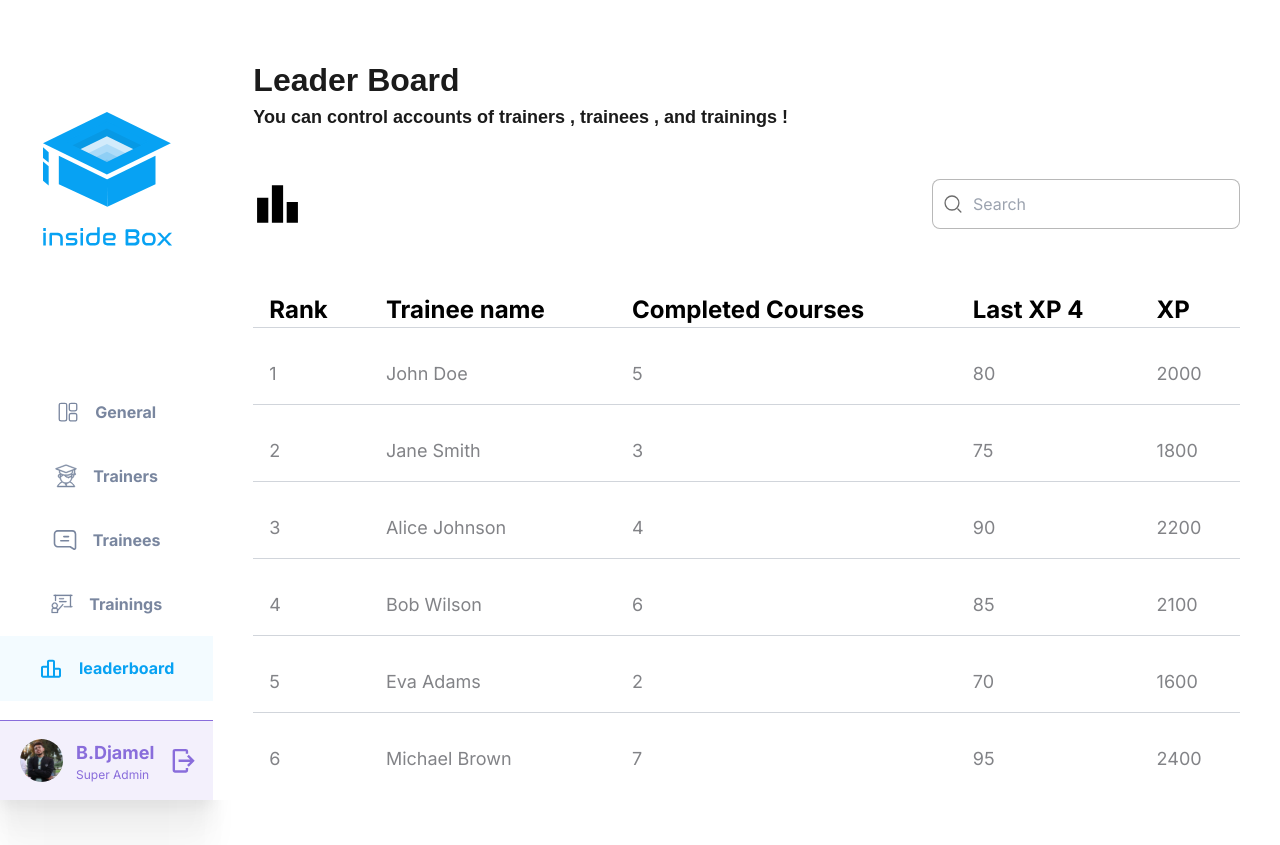
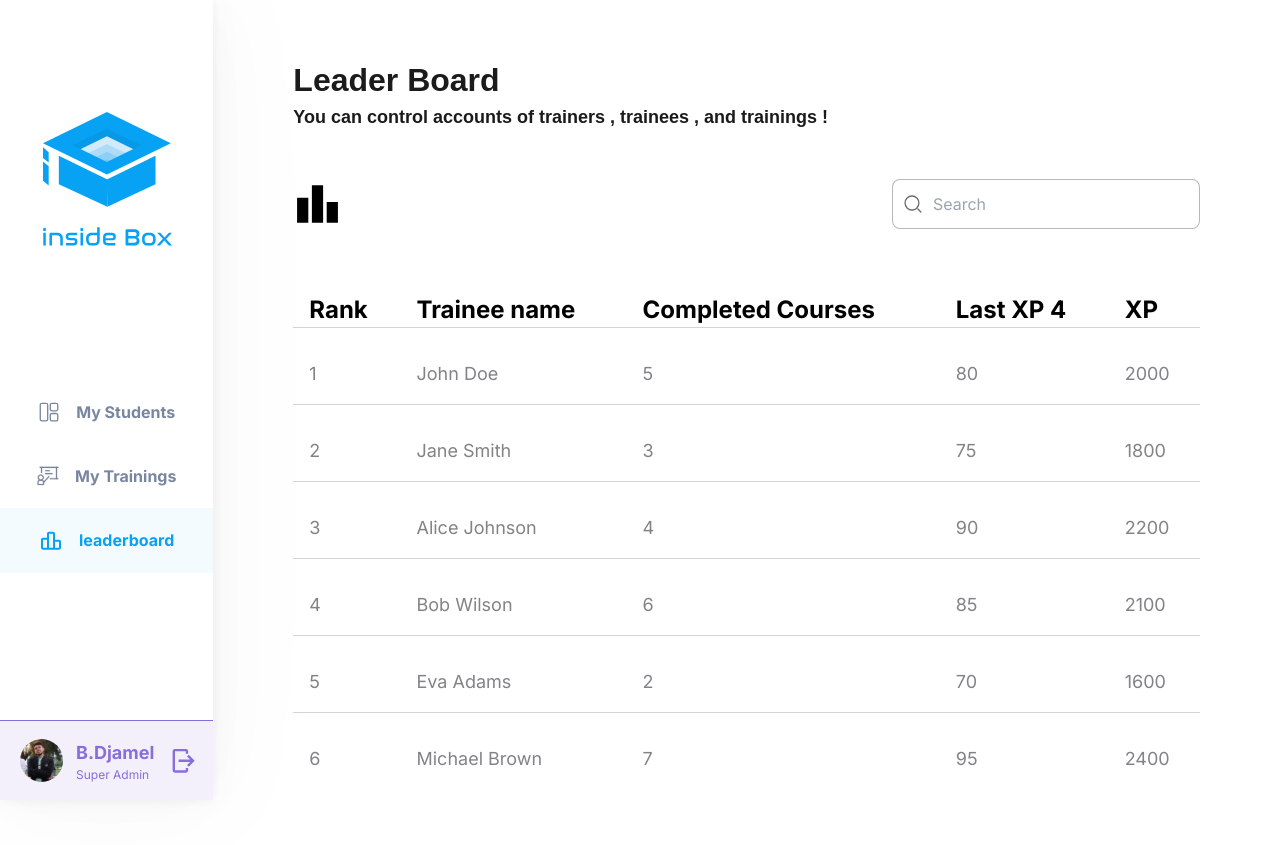
Before and after one commit to Rayan-Allali/inside-box, a Next.js app: page /leaderboard in a window 1280 px wide. Built offline with nearby package versions, Linux system fonts and the light colour scheme.

Commit message:
making some adjusment in SideNavBar

```diff
--- a/src/app/leaderboard/layout.tsx
+++ b/src/app/leaderboard/layout.tsx
@@ -17,7 +17,7 @@ export default function RootLayout({
     <html lang="en">
       <body className={inter.className}>
             <div className='w-screen h-screen flex'>
-                <SideNavbar Route='leaderboard'  />
+                <SideNavbar Route='leaderboard' User='Teacher' />
                 <main className='w-5/6 h-full bg-white'>{children}</main>
             </div>
         </body>
--- a/src/app/leaderboard/page.tsx
+++ b/src/app/leaderboard/page.tsx
@@ -48,7 +48,7 @@ export default function Home() {
         },
       ];
     return (
-      <main  className="p-10 py-14" >
+      <main  className="p-20 py-14" >
         <Header  title="Leader Board" subtitle="You can control accounts of trainers , trainees , and trainings  ! " />
         <div className="flex mt-12 items-center justify-between">
             <Image alt="leaderboardIcon" src={leaderBoard} />
--- a/src/components/Shared/Sidenavbar.tsx
+++ b/src/components/Shared/Sidenavbar.tsx
@@ -24,38 +24,44 @@ interface ISideNavbarProps {
 const index = (props: ISideNavbarProps) => {
   const { Route,User } = props;
   const [Elements, setElements] = useState([
-    { name: "General", pic: frame, Bleupic: frameBleu},
-    { name: "Trainers", pic: Trainer, Bleupic: TrainerBleu},
-    { name: "Trainees", pic: Trainees, Bleupic: TraineesBleu},
-    { name: "Trainings", pic: Trainings, Bleupic: TrainingsBleu},
-    { name: "leaderboard", pic: leaderBoard, Bleupic: leaderBoardBleu},
+    { name: "General", pic: frame, route:"General" , Bleupic: frameBleu},
+    { name: "Trainers", pic: Trainer, route:"Trainers" , Bleupic: TrainerBleu},
+    { name: "Trainees", pic: Trainees, route:"Trainees" , Bleupic: TraineesBleu},
+    { name: "Trainings", pic: Trainings, route:"Trainings" , Bleupic: TrainingsBleu},
+    { name: "leaderboard", pic: leaderBoard, route:"leaderboard" , Bleupic: leaderBoardBleu},
   ]);
 
   useEffect(() => {
     switch (User) {
-      case "Admin" || "Teacher" :
+      case "Admin" :
         setElements([
-          { name: "General", pic: frame, Bleupic: frameBleu},
-          { name: "Trainers", pic: Trainer, Bleupic: TrainerBleu},
-          { name: "Trainees", pic: Trainees, Bleupic: TraineesBleu},
-          { name: "Trainings", pic: Trainings, Bleupic: TrainingsBleu},
-          { name: "leaderboard", pic: leaderBoard, Bleupic: leaderBoardBleu},
+          { name: "General", pic: frame, route:"General" , Bleupic: frameBleu},
+          { name: "Trainers", pic: Trainer, route:"Trainers" , Bleupic: TrainerBleu},
+          { name: "Trainees", pic: Trainees, route:"Trainees" , Bleupic: TraineesBleu},
+          { name: "Trainings", pic: Trainings, route:"Trainings" , Bleupic: TrainingsBleu},
+          { name: "leaderboard", pic: leaderBoard, route:"leaderboard" , Bleupic: leaderBoardBleu},
         ])
         break;
       case "Student"  :
         setElements([
-          { name: "General", pic: frame, Bleupic: frameBleu},
-          { name: "Trainers", pic: Trainer, Bleupic: TrainerBleu},
-          { name: "Trainings", pic: Trainings, Bleupic: TrainingsBleu},
-          { name: "leaderboard", pic: leaderBoard, Bleupic: leaderBoardBleu},
+          { name: "General", pic: frame, route:"General", Bleupic: frameBleu},
+          { name: "Trainers", pic: Trainer, route:"Trainers", Bleupic: TrainerBleu},
+          { name: "Trainings", pic: Trainings, route:"Trainings", Bleupic: TrainingsBleu},
+          { name: "leaderboard", pic: leaderBoard, route:"leaderboard", Bleupic: leaderBoardBleu},
         ])
-      default:
         break;
+        case "Teacher"  :
+          setElements([
+            { name: "My Students", pic: frame, route:"Trainees", Bleupic: frameBleu},
+            { name: "My Trainings", pic: Trainings, route:"Trainings", Bleupic: TrainingsBleu},
+            { name: "leaderboard", pic: leaderBoard, route:"leaderboard", Bleupic: leaderBoardBleu},
+          ])
+          break;
     }
   }, []);
 
   return (
-    <div className="w-1/6 flex flex-col justify-between pt-28 h-[100vh] bg-white shadow-sidebar">
+    <div className="w-1/6 flex flex-col justify-between pt-28 h-[100vh] bg-white drop-shadow-sidebar">
       <div className="flex flex-col gap-32 items-center w-full">
         <Image alt="logo" src={logo} />
         <div className="w-full">
@@ -63,7 +69,7 @@ const index = (props: ISideNavbarProps) => {
             return (
               <Link
                 key={Elmnt.name}
-                href={`/${Elmnt.name} `}
+                href={`/${Elmnt.route} `}
                 className={`flex w-full gap-4 p-5 font-bold justify-center cursor-pointer
           ${
             Route == Elmnt.name
--- a/tailwind.config.ts
+++ b/tailwind.config.ts
@@ -8,6 +8,15 @@ const config: Config = {
   ],
   theme: {
     extend: {
+      dropShadow: {
+        sidebar: [
+          "0 0px 139px rgba(0, 0, 0, 0.0)",
+          "0 0px 89px rgba(0, 0, 0, 0.01)",
+          "0 0px 50px rgba(0, 0, 0, 0.03)",
+          "0 0px 22px rgba(0, 0, 0, 0.04)",
+          "0 0px 6px rgba(0, 0, 0, 0.05)",
+        ],
+      },
       backgroundImage: {
         'gradient-radial': 'radial-gradient(var(--tw-gradient-stops))',
         'gradient-conic':
```
